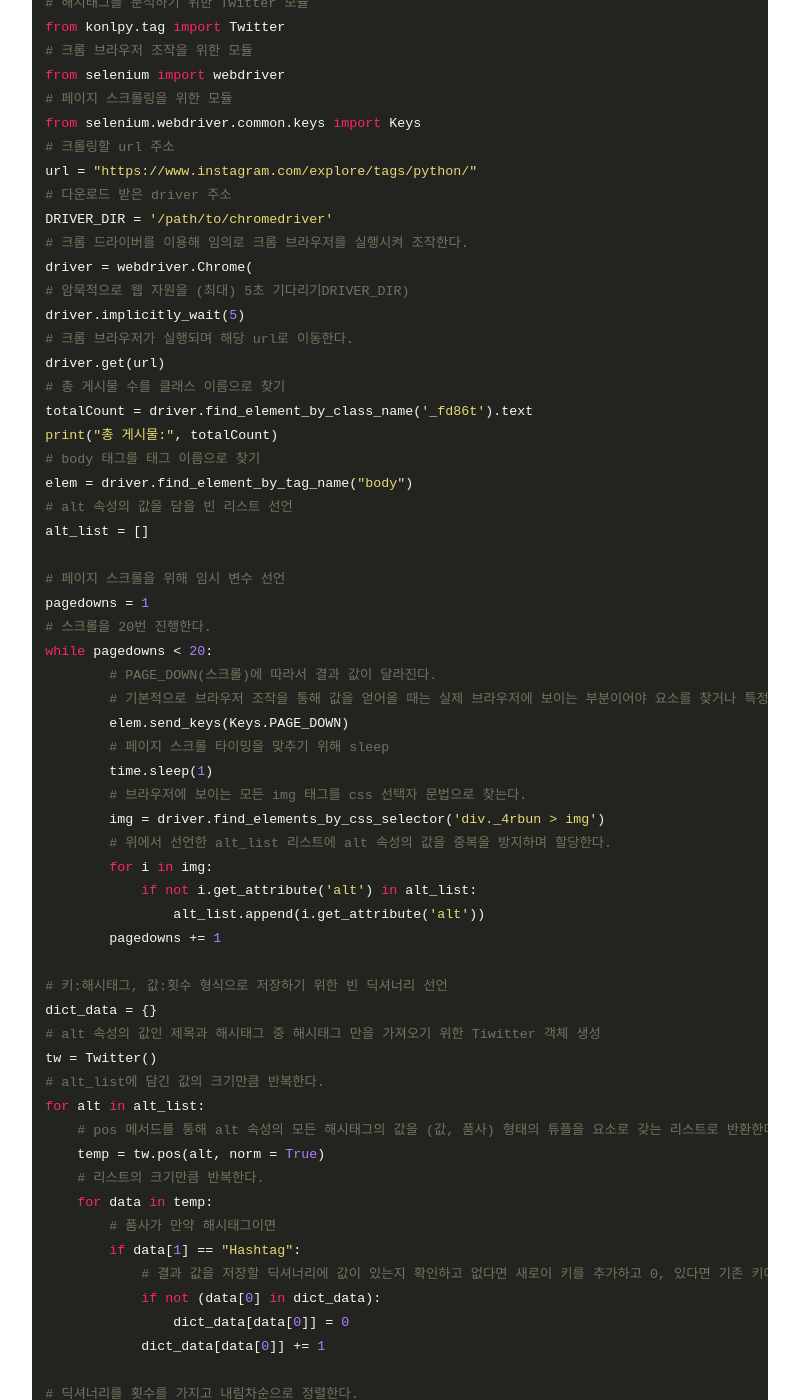
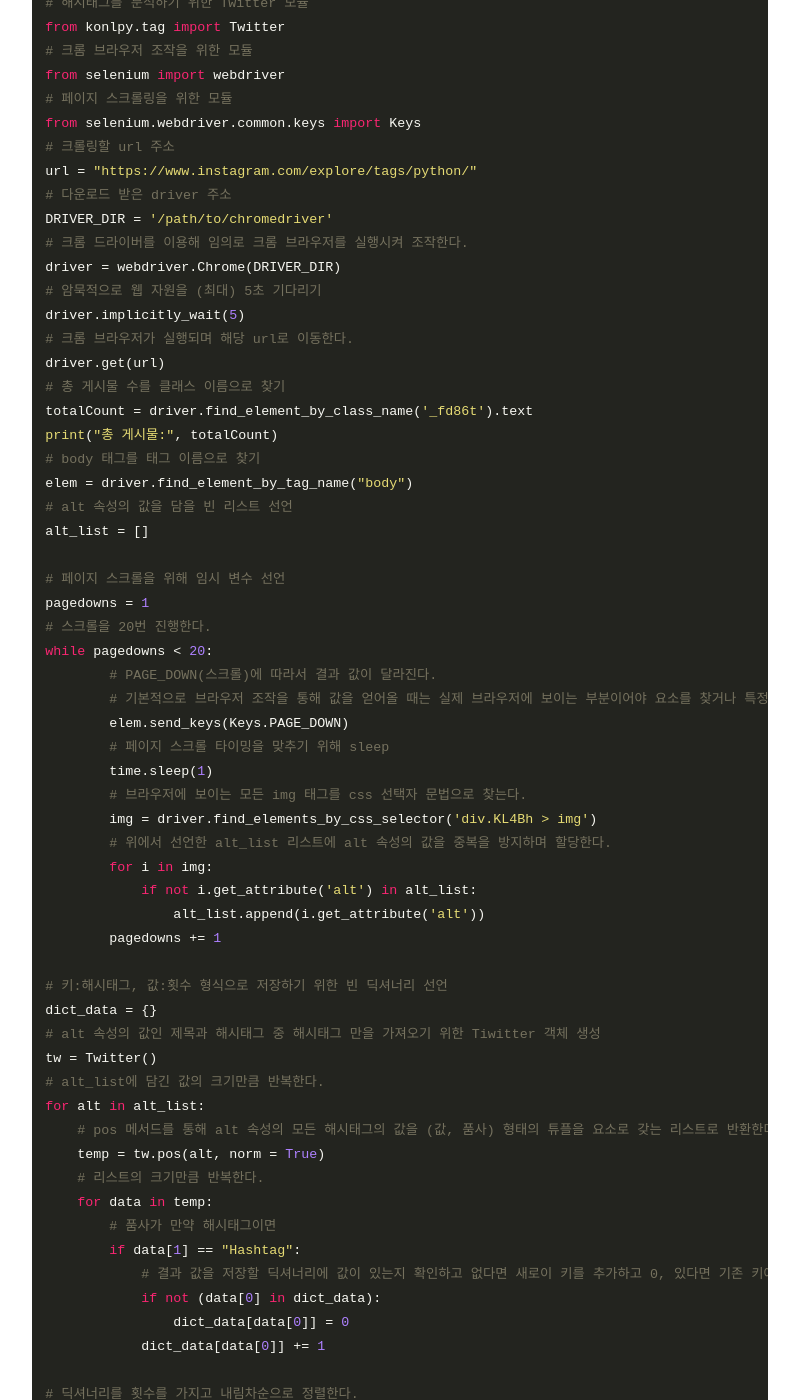
Before and after one commit to SeongJaeMoon/SeongjaeMoon.github.io, a Jekyll site: the page built from _posts/2018-05-16-python-course6.md, in a window 1280 px wide and 1400 px high, scrolled down 3494 px. Shown: the whole window, without its empty margins (240-1039 px from the left). Built offline with Jekyll 4.4.1, drawn with Linux system fonts in a browser that asks for light colours; nearby versions of some CDN libraries; comment, search, counter and statistics services are not loaded.

Commit message:
fixed something

```diff
--- a/_posts/2018-05-16-python-course6.md
+++ b/_posts/2018-05-16-python-course6.md
@@ -76,8 +76,8 @@ url = "https://www.instagram.com/explore/tags/python/"
 # 다운로드 받은 driver 주소
 DRIVER_DIR = '/path/to/chromedriver'
 # 크롬 드라이버를 이용해 임의로 크롬 브라우저를 실행시켜 조작한다.
-driver = webdriver.Chrome(
-# 암묵적으로 웹 자원을 (최대) 5초 기다리기DRIVER_DIR)
+driver = webdriver.Chrome(DRIVER_DIR)
+# 암묵적으로 웹 자원을 (최대) 5초 기다리기
 driver.implicitly_wait(5)
 # 크롬 브라우저가 실행되며 해당 url로 이동한다.
 driver.get(url)
@@ -99,7 +99,7 @@ while pagedowns < 20:
         # 페이지 스크롤 타이밍을 맞추기 위해 sleep
         time.sleep(1)
         # 브라우저에 보이는 모든 img 태그를 css 선택자 문법으로 찾는다.
-        img = driver.find_elements_by_css_selector('div._4rbun > img')
+        img = driver.find_elements_by_css_selector('div.KL4Bh > img')
         # 위에서 선언한 alt_list 리스트에 alt 속성의 값을 중복을 방지하며 할당한다.
         for i in img:
             if not i.get_attribute('alt') in alt_list:
```
Also changed, not shown: _posts/2018-03-29-python-course2.md (+1 -1 lines).
